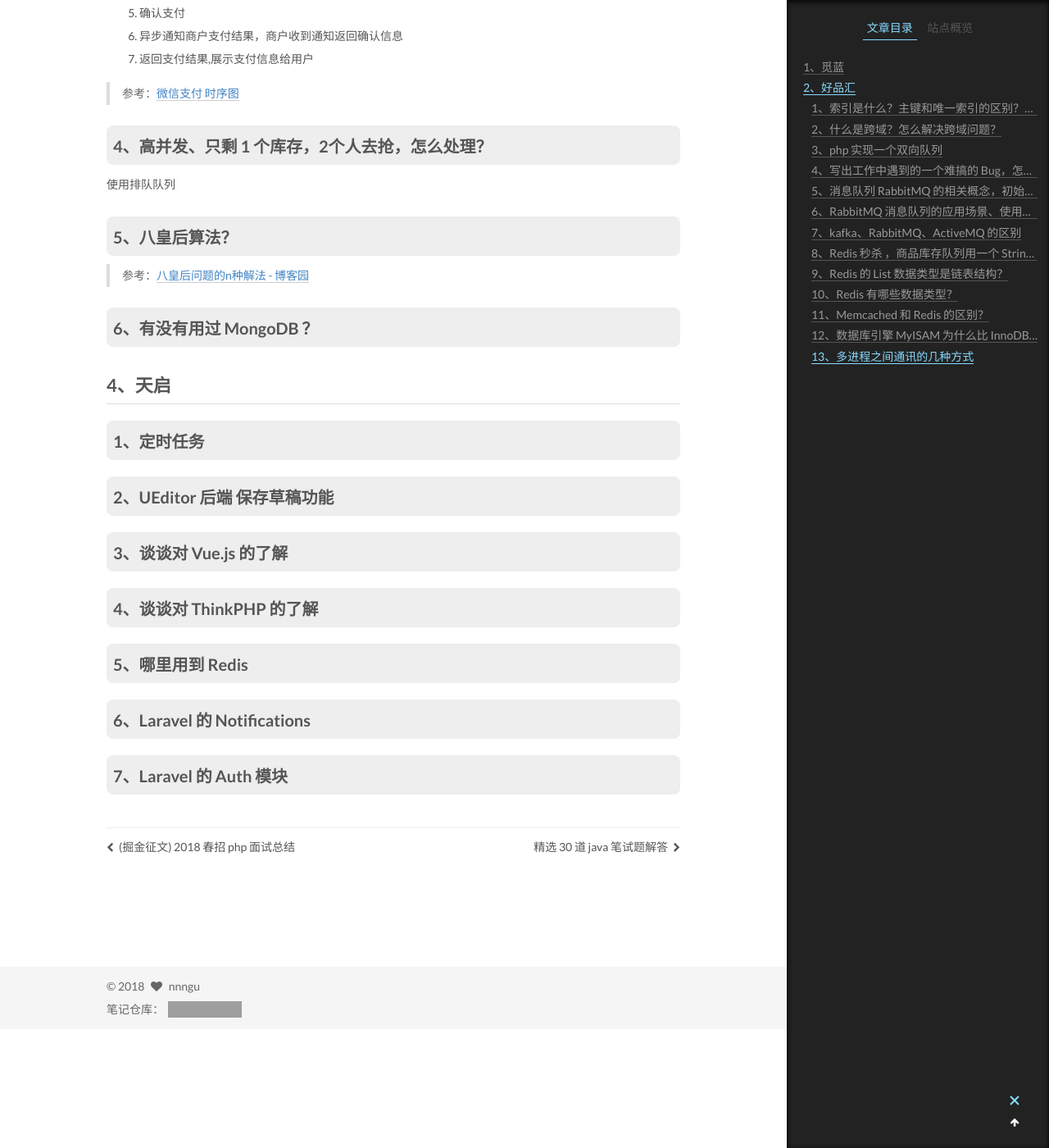
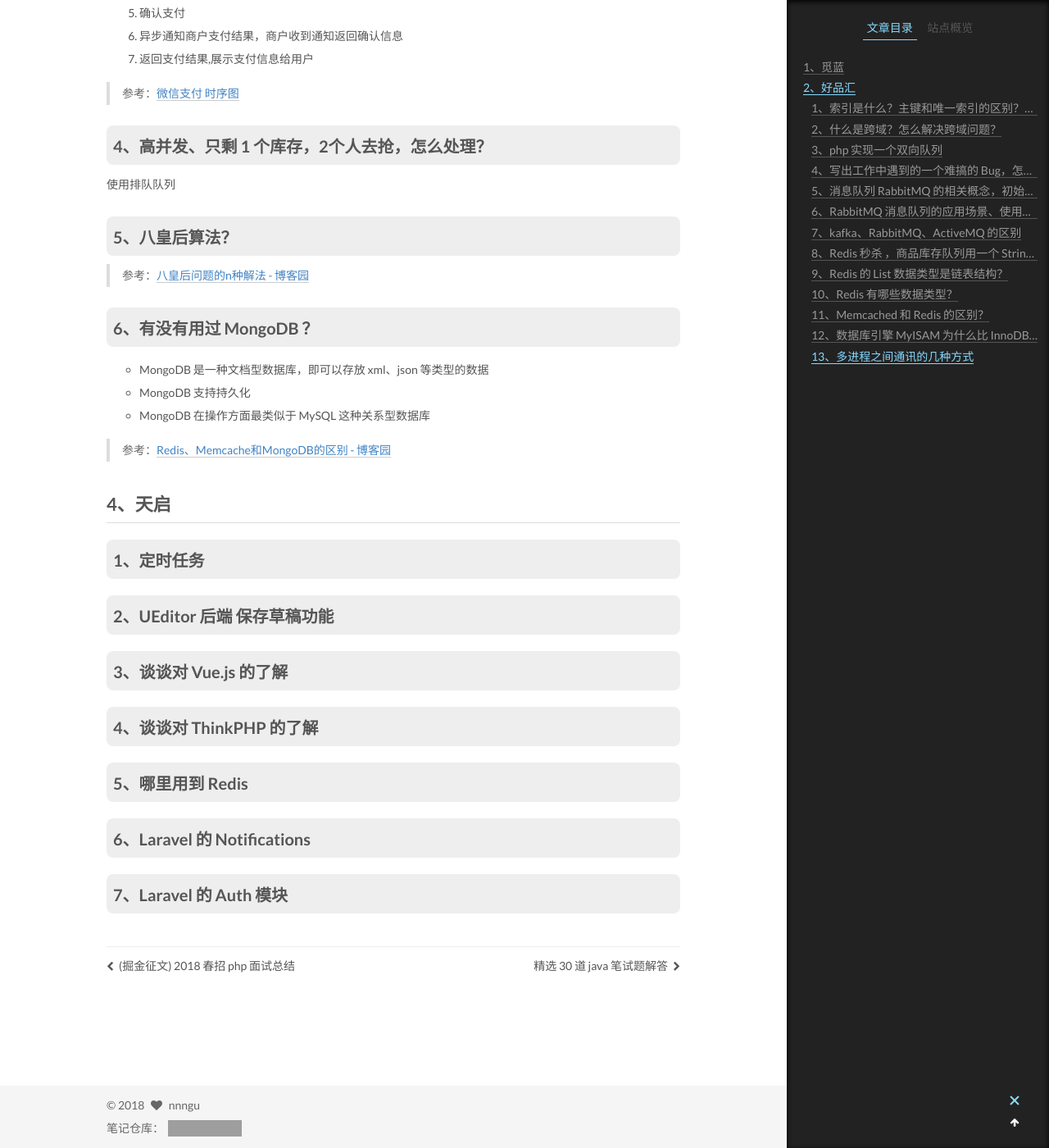
Before and after one commit to nnngu/LearningNotes, a Jekyll site: the page built from _posts/2018-06-05-PHP 面试题收集.md, in a window 1280 px wide and 1400 px high, scrolled down 15499 px. Shown: the whole window at 82% size. Built offline with Jekyll 4.4.1, drawn with Linux system fonts in a browser that asks for light colours; grey boxes are pictures that could not be loaded.

Commit message:
修改文件: _posts/2018-06-05-PHP 面试题收集.md

```diff
--- a/_posts/2018-06-05-PHP 面试题收集.md
+++ b/_posts/2018-06-05-PHP 面试题收集.md
@@ -543,11 +543,17 @@ DI 的实现原理：
 
 ### 6、有没有用过 MongoDB ？
 
+- MongoDB 是一种文档型数据库，即可以存放 xml、json 等类型的数据
+- MongoDB 支持持久化
+- MongoDB 在操作方面最类似于 MySQL 这种关系型数据库
 
+>参考：[Redis、Memcache和MongoDB的区别 - 博客园](https://www.cnblogs.com/tuyile006/p/6382062.html)
 
 ## 4、天启
 
 ### 1、定时任务
+
+
 
 ### 2、UEditor 后端 保存草稿功能
 
```
